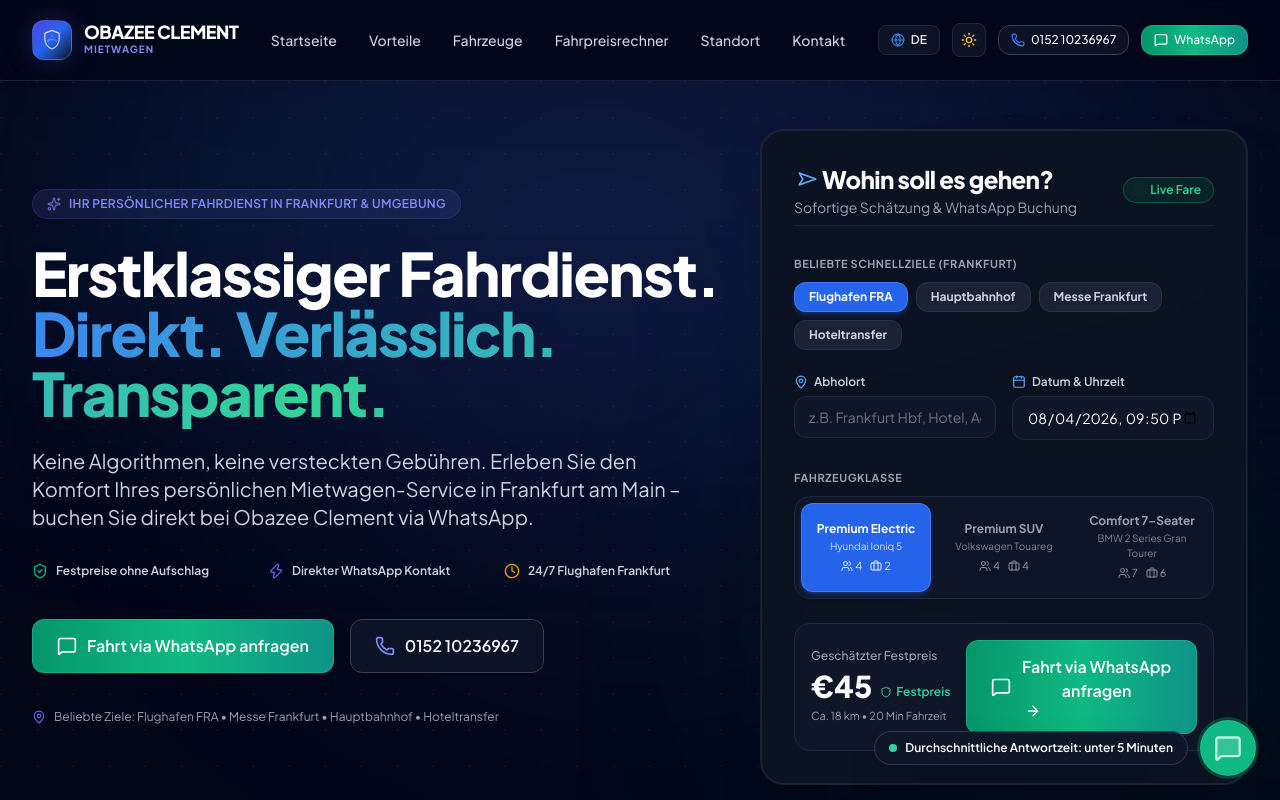
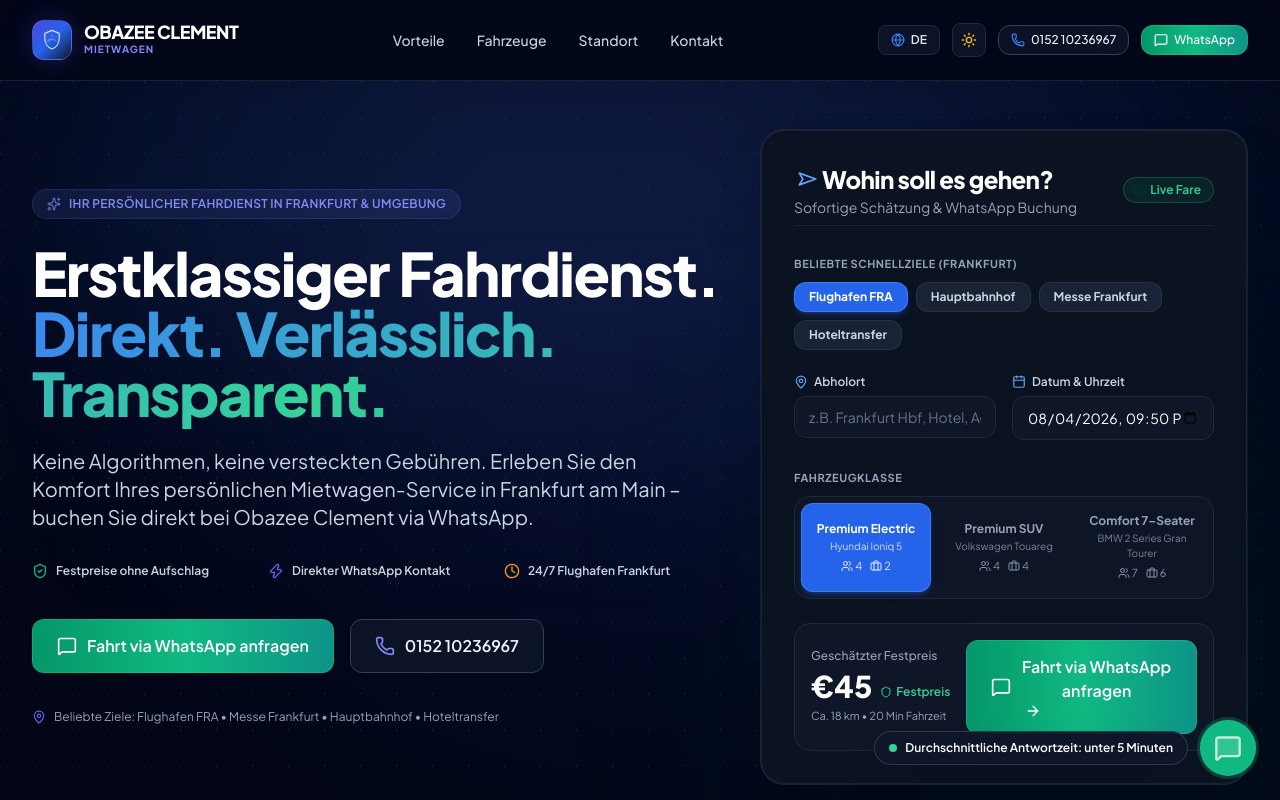
Before and after one commit to BlessedUzama/Mietwagen, a React (Vite) app: page / in a window 1280 px wide. Shown: the top 800 px of the page. Built offline with nearby package versions, Linux system fonts and the light colour scheme.

Commit message:
fix: conditionally hide redundant home and estimator navbar links when at top

```diff
--- a/src/components/layout/Navbar.tsx
+++ b/src/components/layout/Navbar.tsx
@@ -1,4 +1,4 @@
-import React, { useState } from 'react';
+import React, { useState, useEffect } from 'react';
 import { useTranslation } from 'react-i18next';
 import { Link, useNavigate, useLocation } from 'react-router-dom';
 import { motion, AnimatePresence } from 'framer-motion';
@@ -13,16 +13,25 @@
   const { theme, toggleTheme } = useTheme();
   const { language, toggleLanguage } = useLanguage();
   const [mobileMenuOpen, setMobileMenuOpen] = useState(false);
+  const [isAtTop, setIsAtTop] = useState(true);
   const navigate = useNavigate();
   const location = useLocation();
 
+  useEffect(() => {
+    const handleScroll = () => {
+      setIsAtTop(window.scrollY < 50);
+    };
+    window.addEventListener('scroll', handleScroll, { passive: true });
+    return () => window.removeEventListener('scroll', handleScroll);
+  }, []);
+
   const navLinks = [
-    { id: 'home', label: t('nav.home') },
-    { id: 'advantages', label: t('nav.advantages') },
-    { id: 'fleet', label: t('nav.fleet') },
-    { id: 'calculator', label: t('nav.calculator') },
-    { id: 'location', label: t('nav.location') },
-    { id: 'contact', label: t('nav.contact') },
+    { id: 'home', label: t('nav.home'), hideAtTop: true },
+    { id: 'advantages', label: t('nav.advantages'), hideAtTop: false },
+    { id: 'fleet', label: t('nav.fleet'), hideAtTop: false },
+    { id: 'calculator', label: t('nav.calculator'), hideAtTop: true },
+    { id: 'location', label: t('nav.location'), hideAtTop: false },
+    { id: 'contact', label: t('nav.contact'), hideAtTop: false },
   ];
 
   const handleNavClick = (e: React.MouseEvent<HTMLAnchorElement>, targetId: string) => {
@@ -56,16 +65,21 @@
 
           {/* Desktop Nav Links */}
           <div className="hidden lg:flex items-center gap-8">
-            {navLinks.map((link) => (
+            {navLinks.map((link) => {
+              const shouldHide = link.hideAtTop && isAtTop && location.pathname === '/';
+              return (
                 <a
                   key={link.id}
                   href={`#${link.id}`}
                   onClick={(e) => handleNavClick(e, link.id)}
-                className="text-sm font-medium text-slate-700 dark:text-slate-300 hover:text-blue-600 dark:hover:text-blue-400 transition-colors duration-200"
+                  className={`text-sm font-medium text-slate-700 dark:text-slate-300 hover:text-blue-600 dark:hover:text-blue-400 transition-all duration-300 ${
+                    shouldHide ? 'hidden' : 'block'
+                  }`}
                 >
                   {link.label}
                 </a>
-            ))}
+              );
+            })}
           </div>
 
           {/* Toggles & CTAs */}
```
Lines whose indentation alone changed are shown as unchanged.
